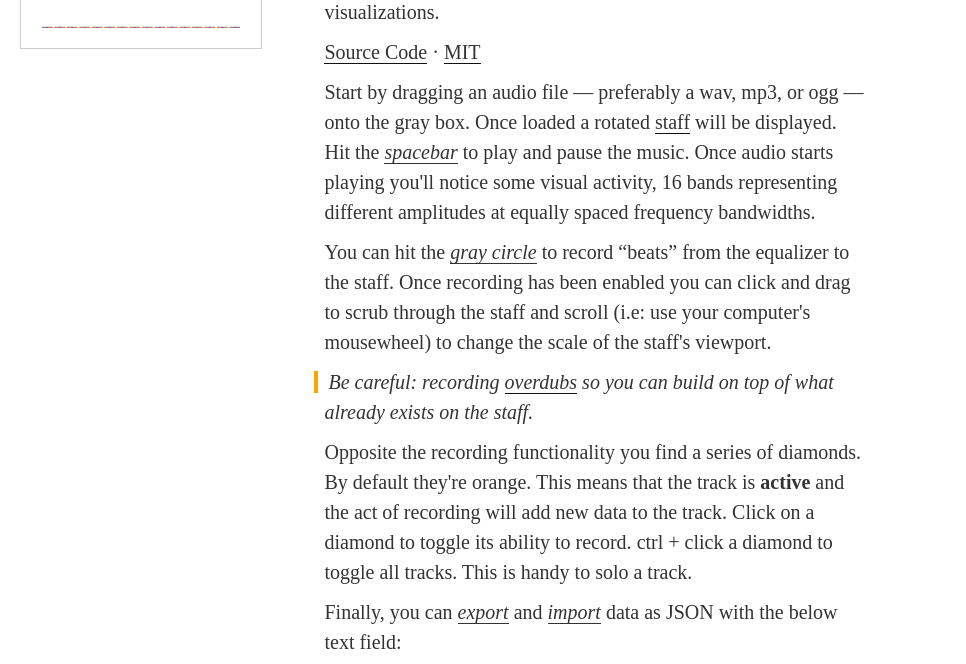
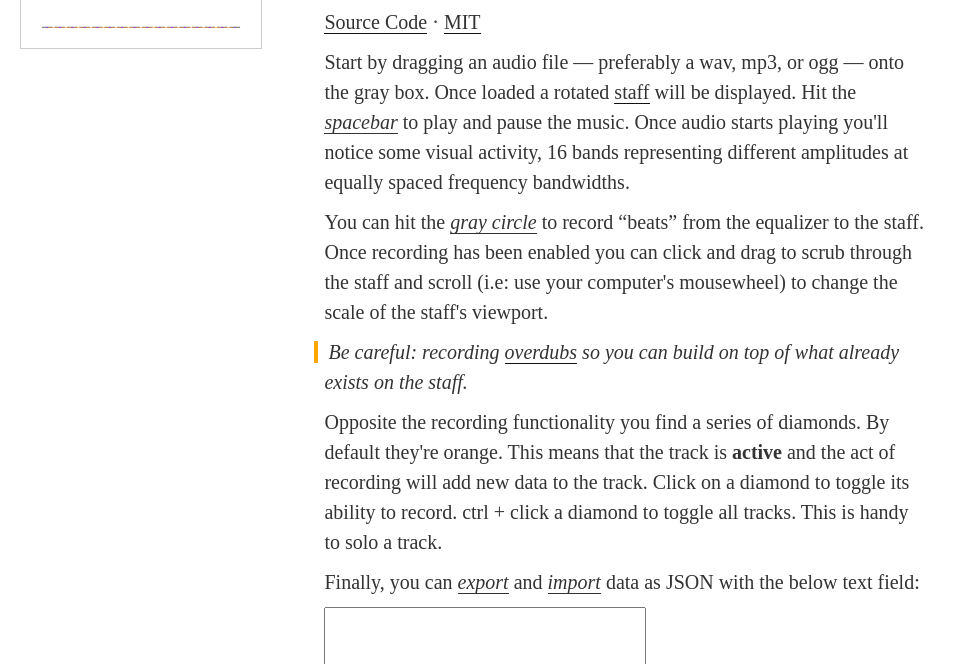
Before and after one commit to jonobr1/equalizer.js, a plain HTML site: page index.html in a window 1280 px wide. Shown: the part 113-777 px from the top of the page, without its empty margins (0-966 px from the left). Drawn offline with Linux system fonts and the light colour scheme; no server answers.

Commit message:
updated width

```diff
--- a/index.html
+++ b/index.html
@@ -41,7 +41,7 @@
         font-weight: 100;
       }
       p {
-        max-width: 540px;
+        max-width: 600px;
       }
       p + p {
         margin-top: 10px;
```
